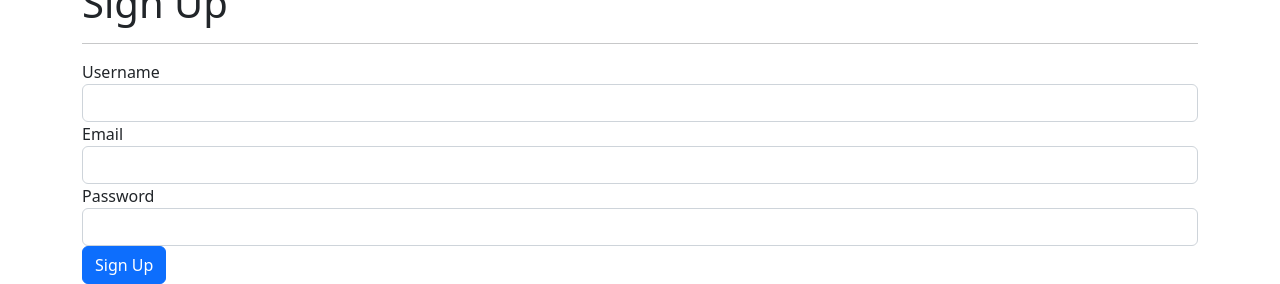
After one commit to seanthewonderful/learning_flask_demo, a Flask app: page /sign-up in a window 1280 px wide. The commit adds this page. Shown: the part 621-905 px from the top of the page. Run offline with Flask 2, Linux system fonts and the light colour scheme; parts of the project's set-up code (start-up, migrations or seed data) failed here and were passed over.

Commit message:
add dynamic message flashing

```diff
--- /dev/null
+++ b/src/templates/public/sign-up.html
@@ -0,0 +1,39 @@
+{% extends "public/templates/base_public.html" %}
+
+{% block title %}Sign Up{% endblock %}
+
+{% block main %}
+
+<div class="container">
+    <div class="row">
+        <div class="col">
+
+            <h1>Sign Up</h1>
+            <hr>
+
+            <form action="/sign-up" method="post">
+
+                <div class="form-group">
+                    <label>Username</label>
+                    <input class="form-control" type="text" name="username">
+                </div>
+
+                <div class="form-group">
+                    <label>Email</label>
+                    <input class="form-control" type="email" name="email">
+                </div>
+
+                <div class="form-group">
+                    <label>Password</label>
+                    <input class="form-control" type="password" name="password">
+                </div>
+
+                <button type="submit" class="btn btn-primary">Sign Up</button>
+
+            </form>
+
+        </div>
+    </div>
+</div>
+
+{% endblock %}
--- a/src/templates/public/templates/base_public.html
+++ b/src/templates/public/templates/base_public.html
@@ -19,7 +19,53 @@
             <img src="https://cdn.jsdelivr.net/gh/devicons/devicon/icons/flask/flask-original.svg" height="90vh"/>
         </div>
     </div>
-    <main>{% block main %}{% endblock %}</main>
+
+    <div class="container">
+        <div class="row">
+            <div class="col-sm-4">
+                {% with messages = get_flashed_messages(category_filter=["success"]) %}
+                {% if messages %}
+                {% for message in messages %}
+                <div class="alert alert-warning alert-dismissible fade show" role="alert">
+                    <span>{{ message }}</span>
+                    <button type="button" class="btn-close" data-bs-dismiss="alert" aria-label="Close"></button>
+                </div>
+                {% endfor %}
+                {% endif %}
+                {% endwith %}
+            </div>
+            <div class="col-sm-4">
+                {% with messages = get_flashed_messages(category_filter=["warning"]) %}
+                {% if messages %}
+                {% for message in messages %}
+                <div class="alert alert-warning alert-dismissible fade show" role="alert">
+                    <span>{{ message }}</span>
+                    <button type="button" class="btn-close" data-bs-dismiss="alert" aria-label="Close"></button>
+                </div>
+                {% endfor %}
+                {% endif %}
+                {% endwith %}
+
+            </div>
+            <div class="col-sm-4">
+                {% with messages = get_flashed_messages(category_filter=["danger"]) %}
+                {% if messages %}
+                {% for message in messages %}
+                <div class="alert alert-warning alert-dismissible fade show" role="alert">
+                    <span>{{ message }}</span>
+                    <button type="button" class="btn-close" data-bs-dismiss="alert" aria-label="Close"></button>
+                </div>
+                {% endfor %}
+                {% endif %}
+                {% endwith %}
+            </div>
+        </div>
+    </div>
+
+
+    <main>
+        {% block main %}{% endblock %}
+    </main>
 
     <!-- Custom JavaScript -->
     <script src="{{ url_for('static', filename='js/app.js') }}"></script>
--- a/src/views.py
+++ b/src/views.py
@@ -1,7 +1,7 @@
 from src import app
 from flask import (render_template, redirect, request,
                    jsonify, make_response, send_from_directory, abort,
-                   make_response, session, url_for)
+                   make_response, session, url_for, flash)
 from datetime import datetime
 from src.template_filters import clean_date
 import os
@@ -254,3 +254,24 @@ def sign_out():
     session.pop("USERNAME", None)
 
     return redirect(url_for("sign-in"))
+
+
+@app.route("/sign-up", methods=["GET", "POST"])
+def sign_up():
+
+    if request.method == "POST":
+
+        req = request.form
+
+        username = req.get("username")
+        email = req.get("email")
+        password = req.get("password")
+
+        if not len(password) >= 19:
+            flash("Password must be at least 10 characters in length", category="danger")
+            return redirect(request.url)
+
+        flash("account created", category="success")
+        return redirect(request.url)
+
+    return render_template("public/sign-up.html")
```
